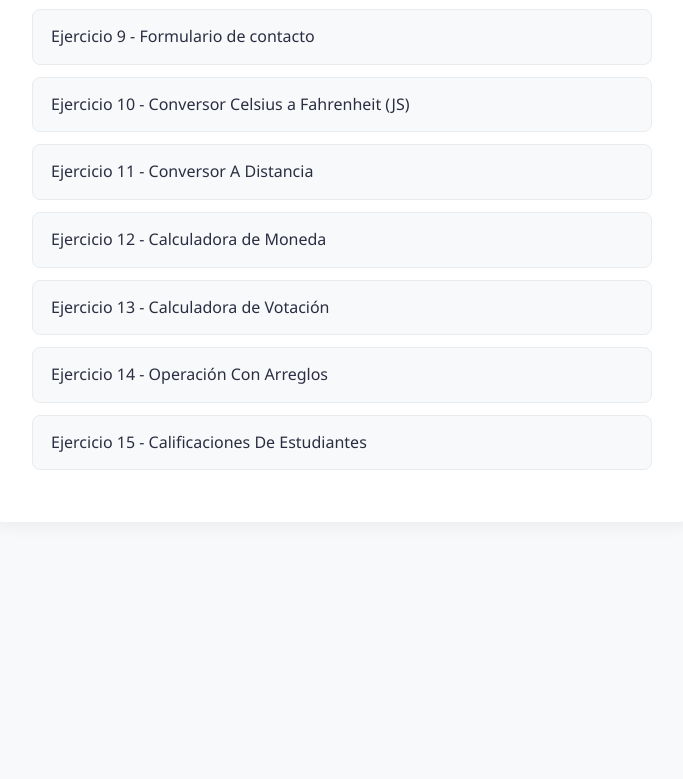
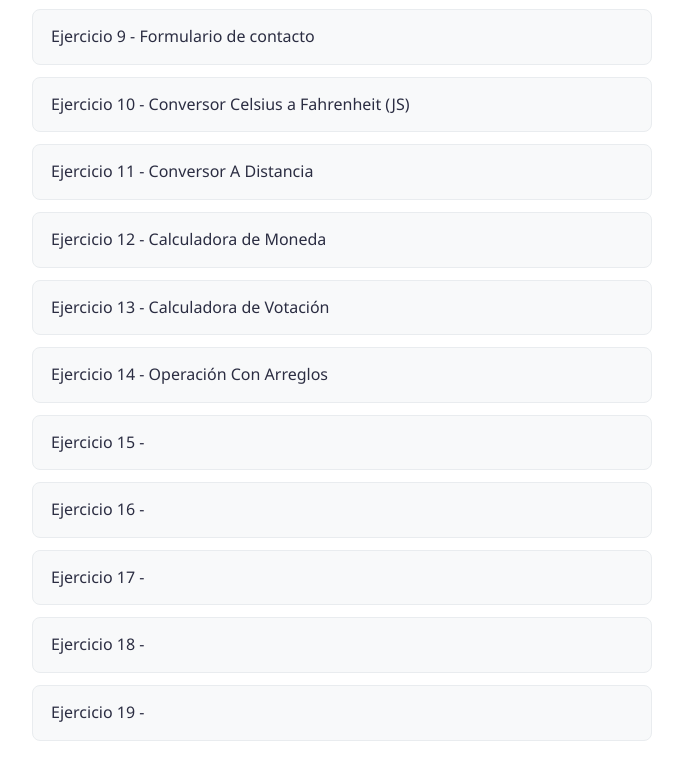
Before and after one commit to Shaky251831/Programacion-Web, a plain HTML site: page index.html in a window 1280 px wide. Shown: the part 720-1499 px from the top of the page, without its empty margins (298-981 px from the left). Before the commit the page ends 1282 px from the top, so only its background shows below. Drawn offline with Linux system fonts and the light colour scheme.

Commit message:
Subir index

```diff
--- a/index.html
+++ b/index.html
@@ -93,7 +93,12 @@
             <li><a href="ejercicio12.html">Ejercicio 12 - Calculadora de Moneda</a></li>
             <li><a href="ejercicio13.html">Ejercicio 13 - Calculadora de Votación</a></li>
             <li><a href="ejercicio14.html">Ejercicio 14 - Operación Con Arreglos</a></li>
-            <li><a href="ejercicio15.html">Ejercicio 15 - Calificaciones De Estudiantes</a></li>
+            <li><a href="ejercicio15.html">Ejercicio 15 - </a></li>
+            <li><a href="ejercicio16.html">Ejercicio 16 - </a></li>
+            <li><a href="ejercicio17.html">Ejercicio 17 - </a></li>
+            <li><a href="ejercicio18.html">Ejercicio 18 - </a></li>
+            <li><a href="ejercicio19.html">Ejercicio 19 - </a></li>
+
 
         </ul>
     </div>
```
